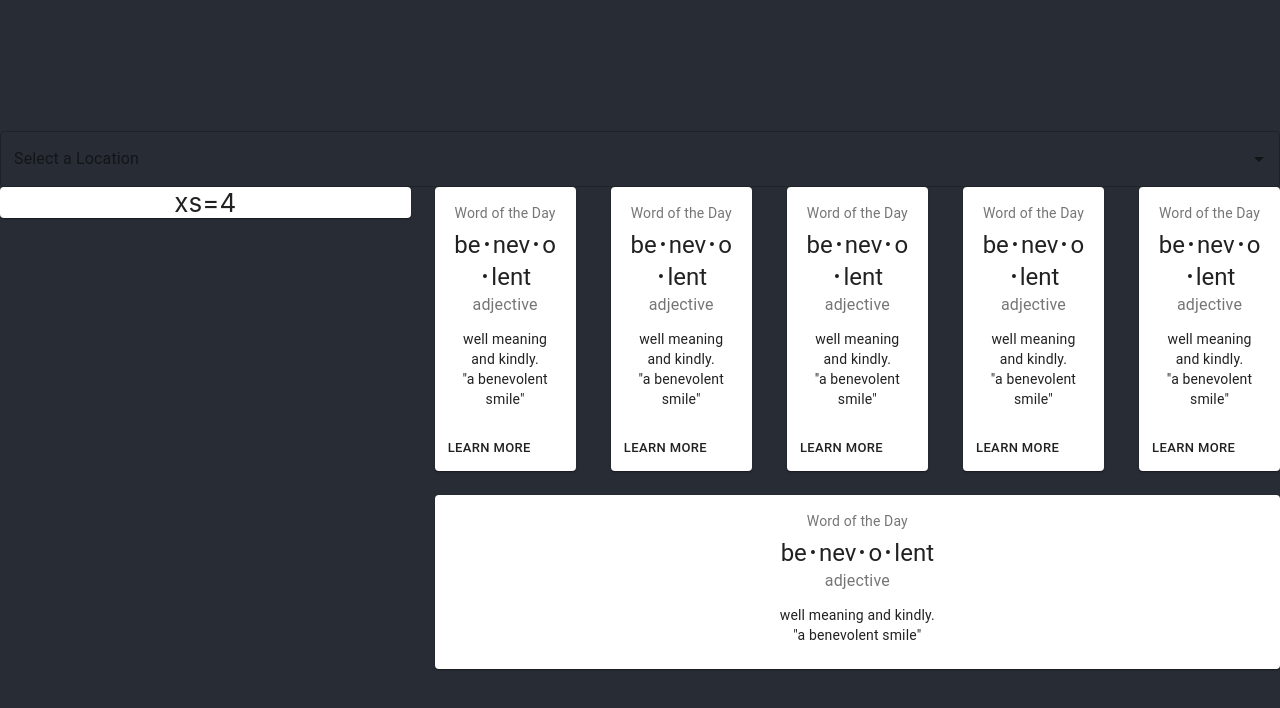
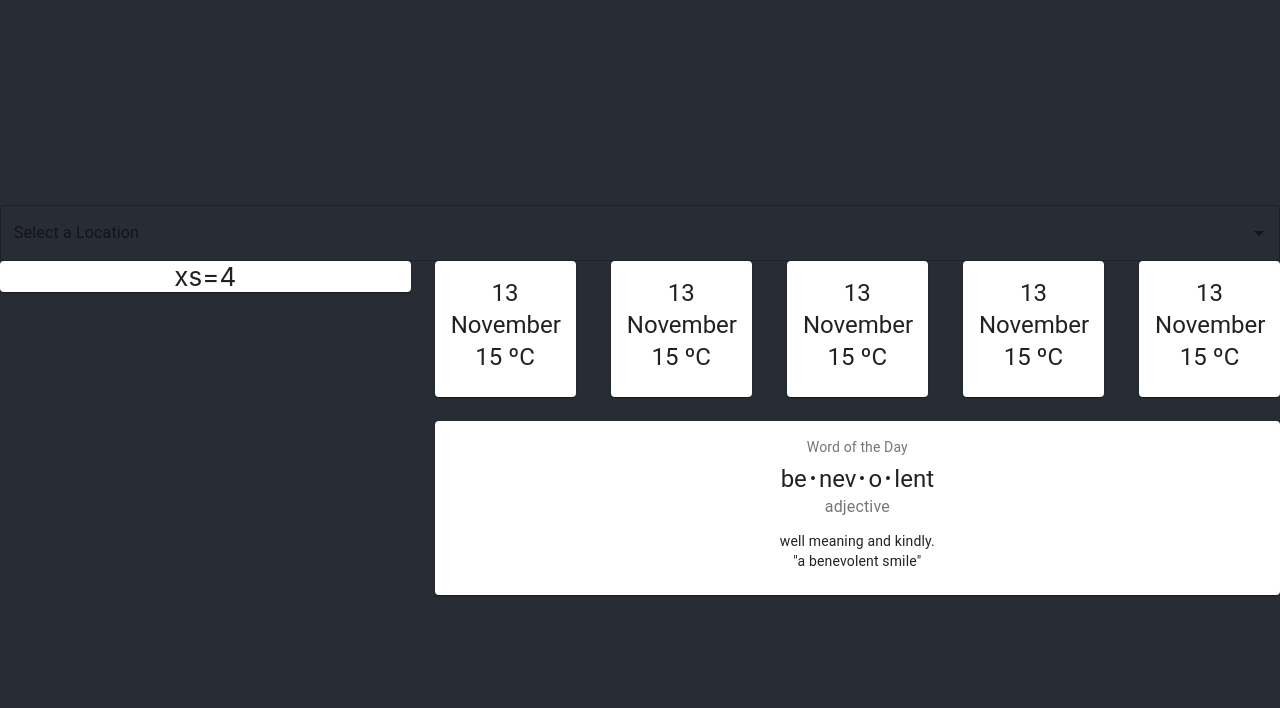
Before and after one commit to imaginary-cloud/react-weather-app, a React (Create React App) app: page / in a window 1280 px wide. Shown: the top 708 px of the page. Built offline with nearby package versions, Linux system fonts and the light colour scheme.

Commit message:
remove unnecessary components of our card

```diff
--- a/src/WeatherCard.js
+++ b/src/WeatherCard.js
@@ -29,28 +29,14 @@ function WeatherCard() {
     <Grid item xs={2}>
       <Card className={classes.root}>
         <CardContent>
-          <Typography
-            className={classes.title}
-            color="textSecondary"
-            gutterBottom
-          >
-            Word of the Day
+          <Typography variant="h5" component="h2">
+            13 November
           </Typography>
-          <Typography variant="h5" component="h2">
-            be{bull}nev{bull}o{bull}lent
-          </Typography>
-          <Typography className={classes.pos} color="textSecondary">
-            adjective
-          </Typography>
-          <Typography variant="body2" component="p">
-            well meaning and kindly.
-            <br />
-            {'"a benevolent smile"'}
+          {/* Icon space */}
+          <Typography variant="h5" component="h3">
+            15 ºC
           </Typography>
         </CardContent>
-        <CardActions>
-          <Button size="small">Learn More</Button>
-        </CardActions>
       </Card>
     </Grid>
   );
```
